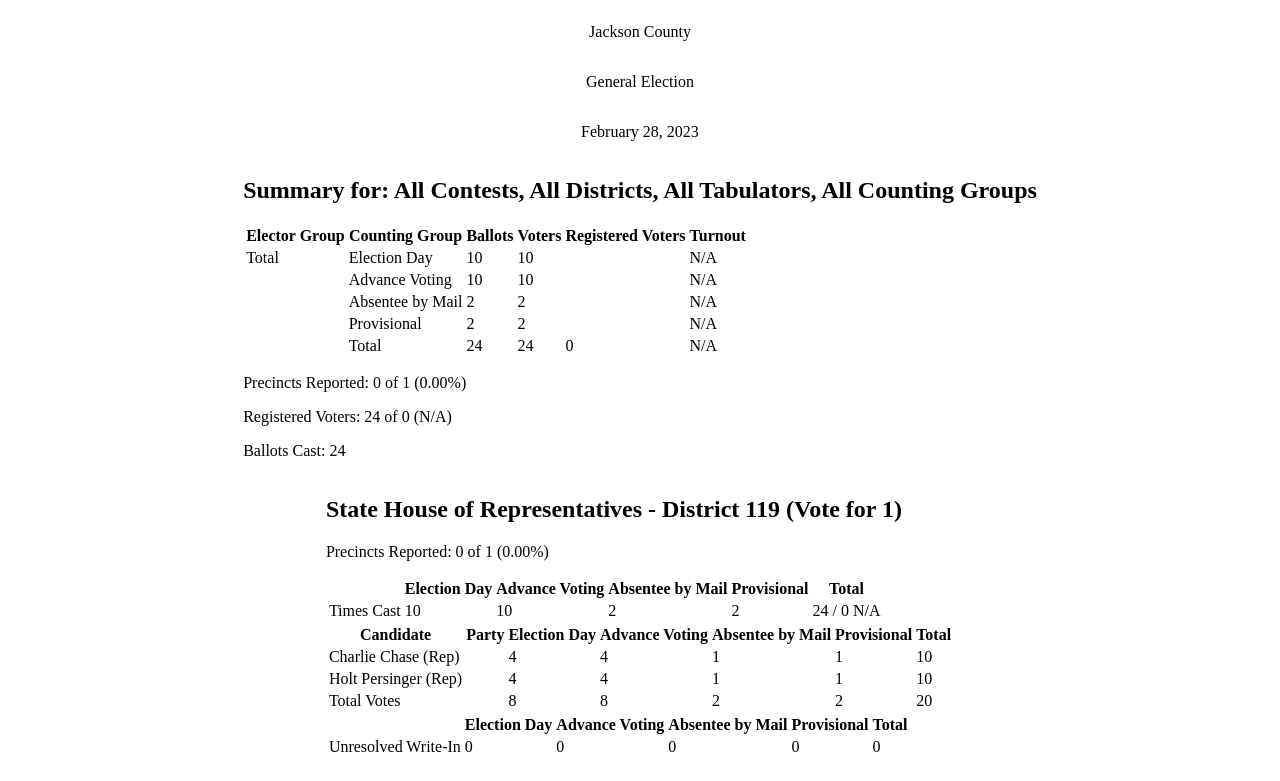
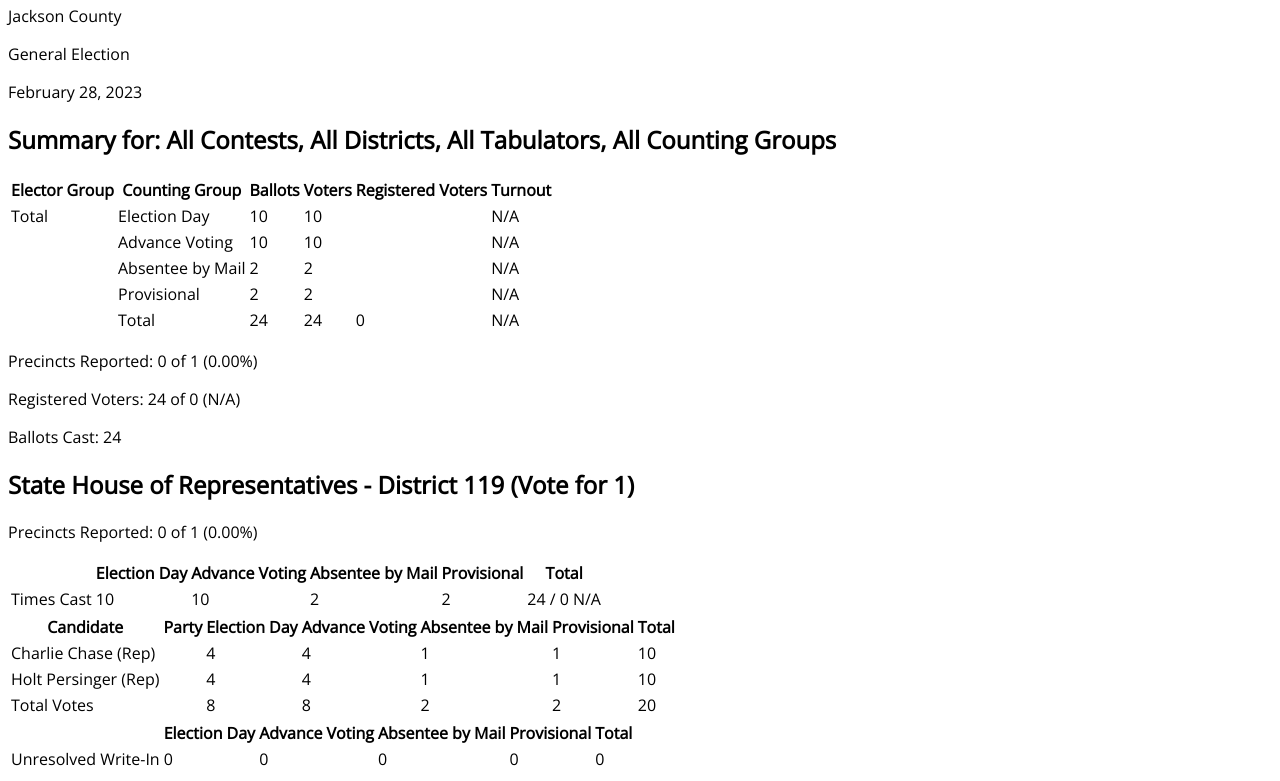
Before and after one commit to Podkomorka/election-results-app, a plain HTML site: page index.html in a window 1280 px wide. Shown: the part 81-862 px from the top of the page. Drawn offline with nearby package versions, Linux system fonts and the light colour scheme.

Commit message:
Add files via upload

```diff
--- a/index.html
+++ b/index.html
@@ -4,6 +4,9 @@
     <meta charset="UTF-8">
     <meta http-equiv="X-UA-Compatible" content="IE=edge">
     <meta name="viewport" content="width=device-width, initial-scale=1.0">
+    <!-- <link rel="preconnect" href="https://fonts.googleapis.com"> -->
+    <!-- <link rel="preconnect" href="https://fonts.gstatic.com" crossorigin> -->
+    <link href="https://fonts.googleapis.com/css2?family=Open+Sans&display=swap" rel="stylesheet">
     <link rel="stylesheet" href="style.css">
     <title>Election Summary Report</title>
 </head>
--- a/style.css
+++ b/style.css
@@ -1,13 +1,3 @@
 body {
-    /* font-family: ; */
-    display: flex;
-    justify-content: center;
-    flex-direction: column;
-    align-items: center;
+    font-family: "Open Sans";
 }
-
-header {
-    display: flex;
-    flex-direction: column;
-    align-items: center;
-}
```
